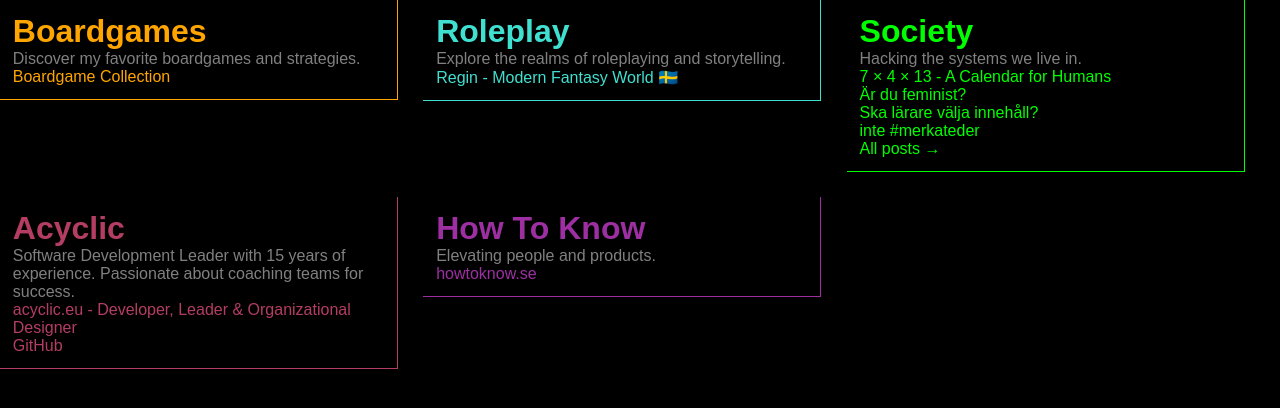
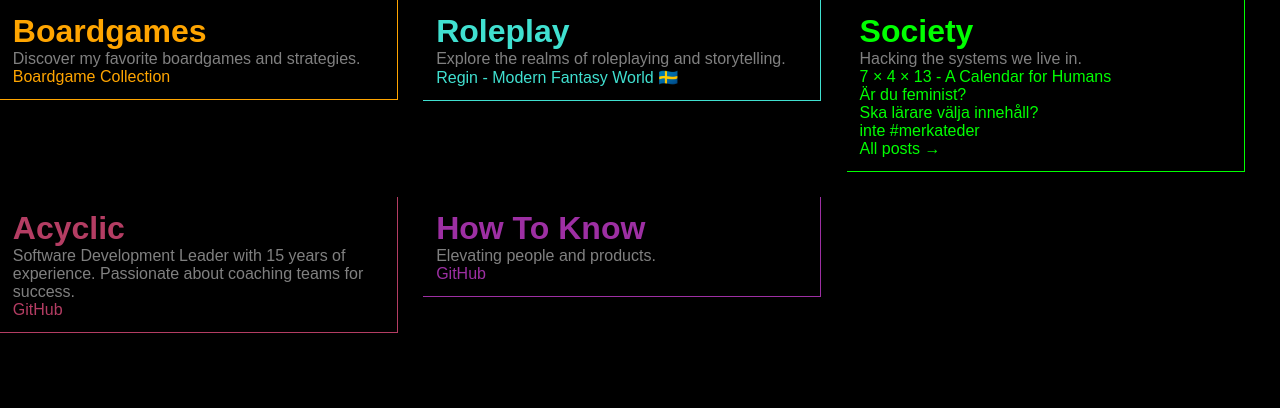
Before and after one commit to paven/paven.github.com, a Jekyll site: the page built from index.html, in a window 1280 px wide. Shown: the top 408 px of the page. Built offline with Jekyll 4.4.1, drawn with Linux system fonts in a browser that asks for light colours; some of the changed lines change nothing that is shown.

Commit message:
Link headings, add GitHub orgs, load latest blog posts from feeds

```diff
--- a/index.html
+++ b/index.html
@@ -79,17 +79,43 @@
     <a href="/society">All posts &rarr;</a>
 </div>
 <div id="acyclic" class="column">
-    <h1>Acyclic</h1>
+    <h1><a href="https://acyclic.eu" rel="me">Acyclic</a></h1>
     <p>Software Development Leader with 15 years of experience. Passionate about coaching teams for success.</p>
-    <a href="https://acyclic.eu" rel="me">acyclic.eu - Developer, Leader &amp; Organizational Designer</a>
+    <a href="https://github.com/acyclic-eu" rel="me">GitHub</a>
     <br/>
-    <a href="https://github.com/paven" rel="me">GitHub</a>
+    <div id="acyclic-posts"></div>
 </div>
 <div id="howtoknow" class="column">
-    <h1>How To Know</h1>
+    <h1><a href="https://www.howtoknow.se" rel="me">How To Know</a></h1>
     <p>Elevating people and products.</p>
-    <a href="https://www.howtoknow.se" rel="me">howtoknow.se</a>
+    <a href="https://github.com/howtoknow" rel="me">GitHub</a>
+    <br/>
+    <div id="howtoknow-posts"></div>
 </div>
 <!-- Add more columns if needed... -->
+<script>
+function loadFeed(feedUrl, containerId) {
+    fetch('https://api.allorigins.win/get?url=' + encodeURIComponent(feedUrl))
+        .then(r => r.json())
+        .then(data => {
+            const parser = new DOMParser();
+            const xml = parser.parseFromString(data.contents, 'text/xml');
+            const entries = xml.querySelectorAll('entry');
+            const container = document.getElementById(containerId);
+            Array.from(entries).slice(0, 3).forEach(entry => {
+                const title = entry.querySelector('title').textContent;
+                const link = entry.querySelector('link').getAttribute('href');
+                const a = document.createElement('a');
+                a.href = link;
+                a.textContent = title;
+                container.appendChild(a);
+                container.appendChild(document.createElement('br'));
+            });
+        })
+        .catch(() => {});
+}
+loadFeed('https://acyclic.eu/atom.xml', 'acyclic-posts');
+loadFeed('https://www.howtoknow.se/atom.xml', 'howtoknow-posts');
+</script>
 </body>
 </html>
```
